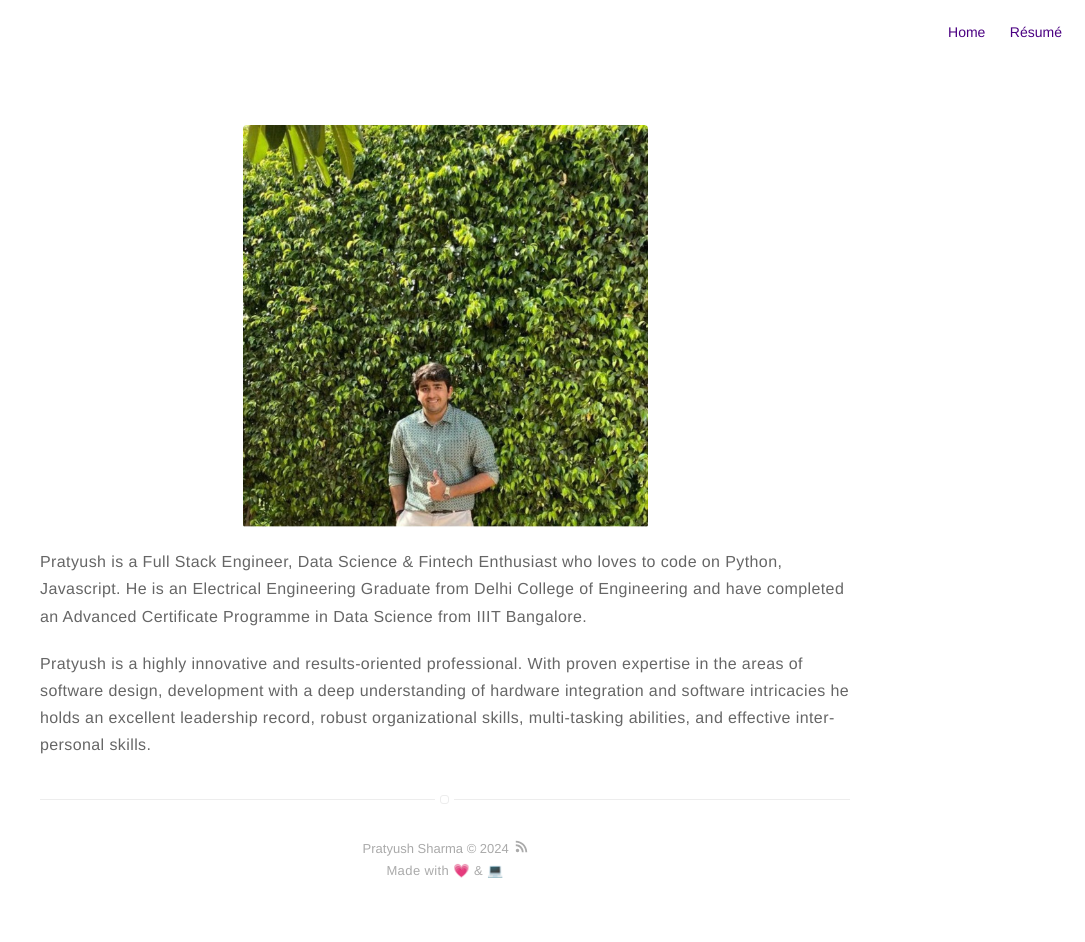
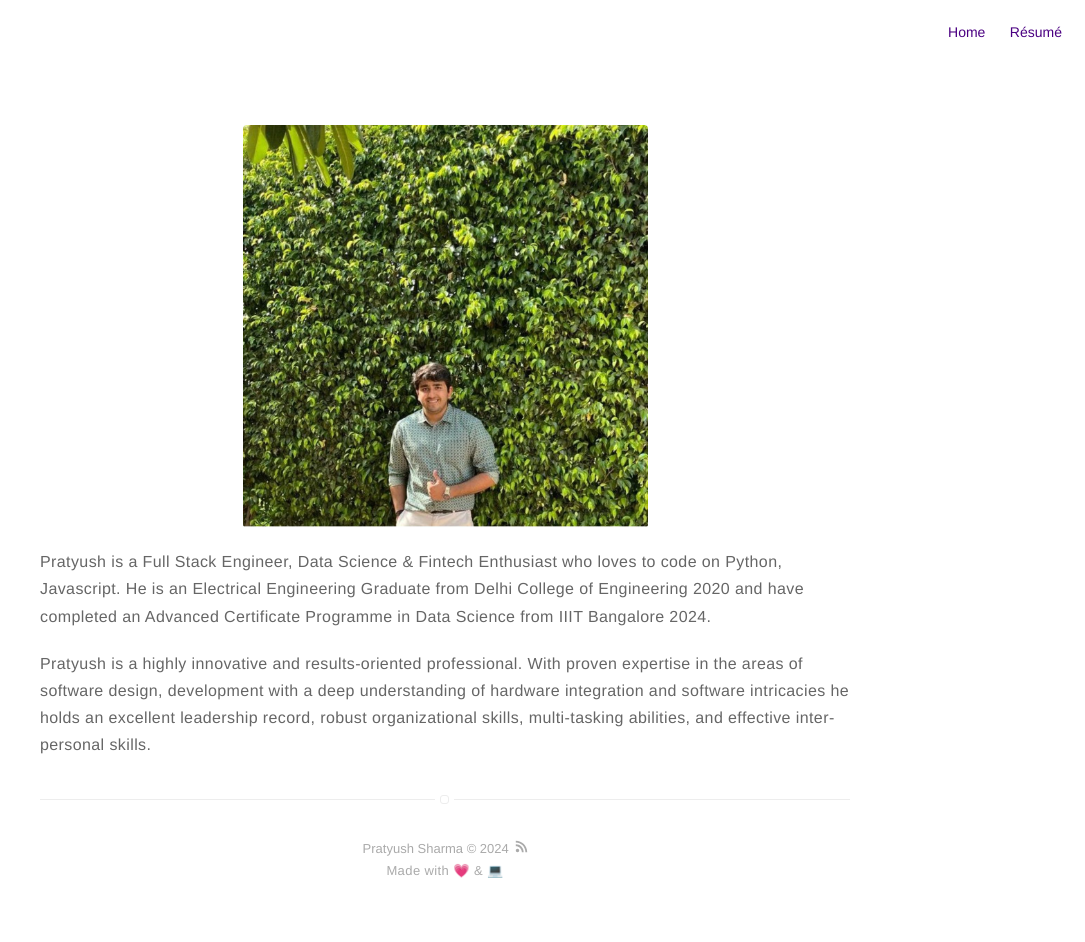
Before and after one commit to Pratyuxh/Pratyuxh.github.io, a Jekyll site: the page built from about.md, in a window 1280 px wide. Shown: the whole page, without its empty margins (195-1280 px from the left). Built offline with Jekyll 4.4.1, drawn with Linux system fonts in a browser that asks for light colours.

Commit message:
Updated Bio

```diff
--- a/_config.yml
+++ b/_config.yml
@@ -56,7 +56,7 @@ authors:
     twitter: jamesfoster
   pratyush_sharma:
     name: Pratyush Sharma
-    bio: Full Stack Engineer YOE6 DTU'20 IIITB'24
+    bio: Full Stack Engineer DTU'20 IIITB'24
     external-image: false
     picture: assets/images/profile.jpeg
     twitter: prxtyushsharma
--- a/about.md
+++ b/about.md
@@ -5,7 +5,7 @@ layout: page
 ![Profile Image]({% if site.external-image %}{{ site.picture }}{% else %}{{ site.url }}/{{ site.picture }}{% endif %})
 
 <p>
-Pratyush is a Full Stack Engineer, Data Science & Fintech Enthusiast who loves to code on Python, Javascript. He is an Electrical Engineering Graduate from Delhi College of Engineering and have completed an Advanced Certificate Programme in Data Science from IIIT Bangalore.
+Pratyush is a Full Stack Engineer, Data Science & Fintech Enthusiast who loves to code on Python, Javascript. He is an Electrical Engineering Graduate from Delhi College of Engineering 2020 and have completed an Advanced Certificate Programme in Data Science from IIIT Bangalore 2024.
 </p>
 
 <p>
```
